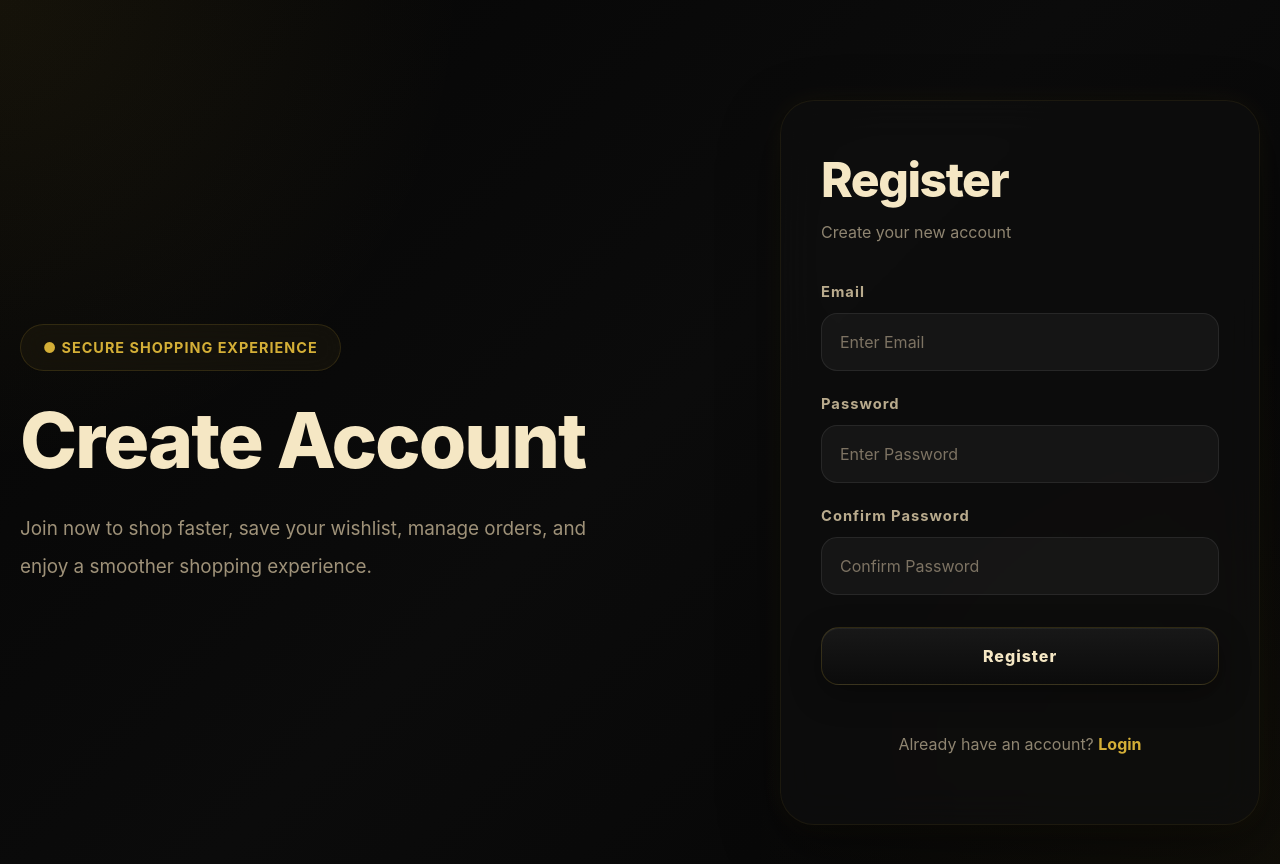
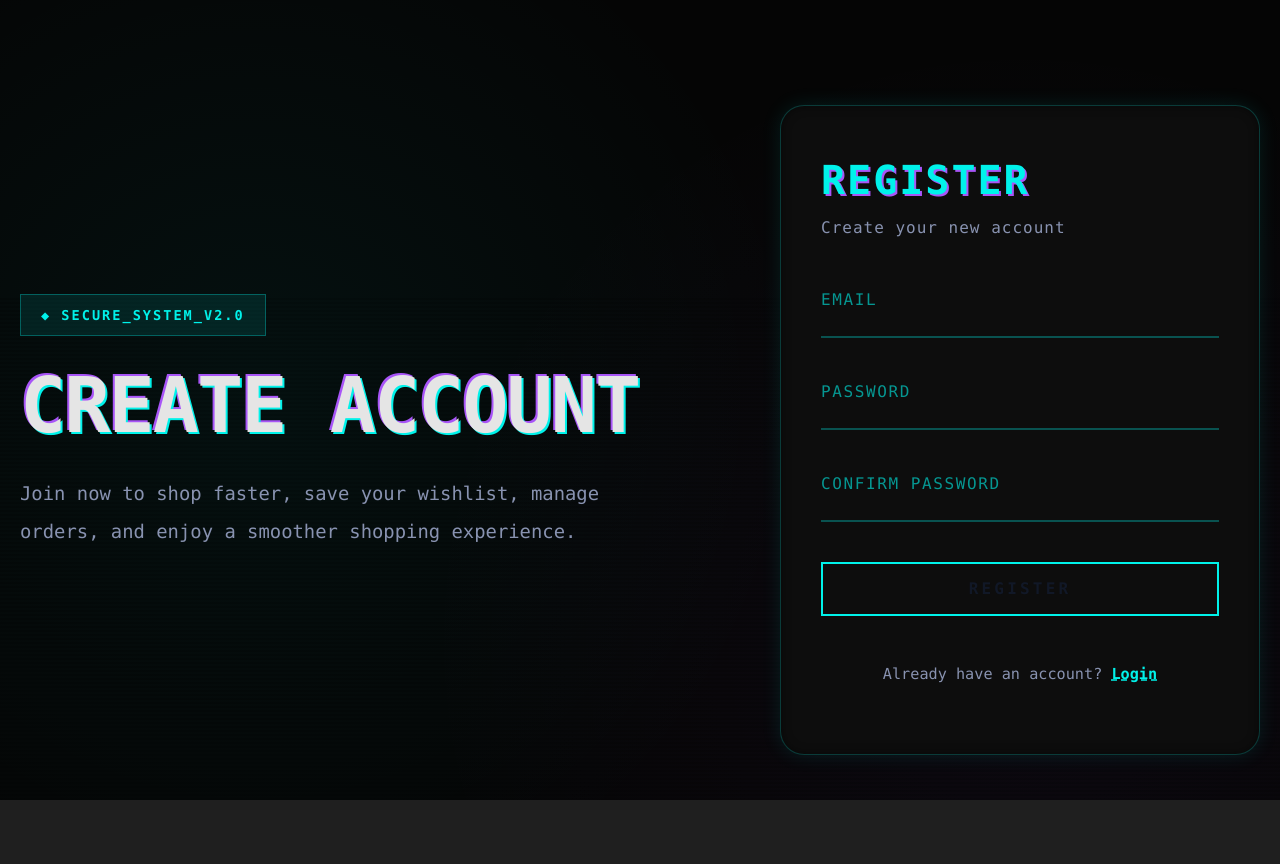
Before and after one commit to siva1154/shophub-frontend, a React (Vite) app: page /register in a window 1280 px wide. After the commit the page ends 800 px from the top, so only its background shows below. Built offline with nearby package versions, Linux system fonts and the light colour scheme; no server answers.

Commit message:
login ui updated

```diff
--- a/src/components/Register.jsx
+++ b/src/components/Register.jsx
@@ -56,7 +56,7 @@ navigate("/verify-registration", {
 
           <form onSubmit={handleRegister} className="auth-form">
             <div className="auth-input-group">
-              <label>Email</label>
+              <label data-text="EMAIL">Email</label>
               <input
                 type="email"
                 placeholder="Enter Email"
@@ -67,7 +67,7 @@ navigate("/verify-registration", {
             </div>
 
             <div className="auth-input-group">
-              <label>Password</label>
+              <label data-text="EMAIL">Password</label>
               <input
                 type="password"
                 placeholder="Enter Password"
@@ -78,7 +78,7 @@ navigate("/verify-registration", {
               />
             </div>
             <div className="auth-input-group">
-  <label>Confirm Password</label>
+  <label data-text="EMAIL">Confirm Password</label>
   <input
     type="password"
     placeholder="Confirm Password"
@@ -95,7 +95,7 @@ navigate("/verify-registration", {
 )}
 
             <button className="auth-btn" type="submit" disabled={password !== confirmPassword}>
-              Register
+              <span className="btn-text">REGISTER</span>
             </button>
 
             <p className="auth-switch">
--- a/src/styles/auth.css
+++ b/src/styles/auth.css
@@ -1,124 +1,112 @@
 /* ==========================================
-   LUXURY AUTH PAGE
-   Premium Glassmorphism Theme
+   GLITCH / CYBERPUNK AUTH THEME
+   Replaces old luxury glassmorphism theme
 ========================================== */
 
-/* ===== PAGE ===== */
+/* --- Root Variables --- */
+.auth-page {
+  --bg-color: #0d0d0d;
+  --primary-color: #00f2ea;
+  --secondary-color: #a855f7;
+  --text-color: #e5e5e5;
+  --font-family: "Fira Code", Consolas, "Courier New", Courier, monospace;
+  --glitch-anim-duration: 0.5s;
 
-.auth-page {
   min-height: 100vh;
   display: flex;
   align-items: center;
   justify-content: center;
-
   padding: 100px 20px 40px;
-
-  background:
-    radial-gradient(
-      circle at top left,
-      rgba(212, 175, 55, 0.08),
-      transparent 30%
-    ),
-    radial-gradient(
-      circle at bottom right,
-      rgba(212, 175, 55, 0.05),
-      transparent 35%
-    ),
-    linear-gradient(
-      135deg,
-      #050505,
-      #0b0b0b,
-      #050505
-    );
-
+  background-color: #050505;
+  background-image:
+    radial-gradient(circle at 20% 50%, rgba(0, 242, 234, 0.05) 0%, transparent 50%),
+    radial-gradient(circle at 80% 80%, rgba(168, 85, 247, 0.05) 0%, transparent 50%);
+  font-family: var(--font-family);
   overflow: hidden;
   position: relative;
 }
 
-/* ===== WRAPPER ===== */
+/* Scanline effect */
+.auth-page::before {
+  content: "";
+  position: absolute;
+  top: 0;
+  left: 0;
+  right: 0;
+  bottom: 0;
+  background: linear-gradient(
+    to bottom,
+    rgba(255,255,255,0),
+    rgba(255,255,255,0) 50%,
+    rgba(0,0,0,0.1) 50%,
+    rgba(0,0,0,0.1)
+  );
+  background-size: 100% 4px;
+  pointer-events: none;
+  z-index: 1;
+  animation: scanline 8s linear infinite;
+}
 
+@keyframes scanline {
+  0% { transform: translateY(-100%); }
+  100% { transform: translateY(100vh); }
+}
+
+/* --- Wrapper --- */
 .auth-wrapper {
   width: 100%;
   max-width: 1250px;
-
   display: grid;
   grid-template-columns: 1fr 480px;
-
   gap: 80px;
   align-items: center;
-
   position: relative;
   z-index: 2;
 }
 
-/* ==========================================
-   LEFT SIDE
-========================================== */
-
+/* --- Left Side --- */
 .auth-left {
-  color: #f5e7c4;
+  color: var(--text-color);
 }
 
 .auth-left::before {
-  content: "● SECURE SHOPPING EXPERIENCE";
-
+  content: "◆ SECURE_SYSTEM_v2.0";
   display: inline-flex;
   align-items: center;
-
-  padding: 12px 22px;
-
-  border-radius: 999px;
-
-  background:
-    rgba(212, 175, 55, 0.05);
-
-  border:
-    1px solid rgba(212, 175, 55, 0.15);
-
-  color:
-    #d4af37;
-
-  font-size: 0.9rem;
+  padding: 10px 20px;
+  background: rgba(0, 242, 234, 0.1);
+  border: 1px solid rgba(0, 242, 234, 0.3);
+  color: var(--primary-color);
+  font-size: 0.85rem;
   font-weight: 700;
-  letter-spacing: 1px;
-
+  letter-spacing: 2px;
   margin-bottom: 30px;
-
-  backdrop-filter: blur(14px);
+  text-transform: uppercase;
 }
 
 .auth-left h1 {
   font-size: clamp(3rem, 6vw, 5.5rem);
-
   line-height: 1.05;
-
   font-weight: 800;
-
   margin-bottom: 28px;
-
   letter-spacing: -2px;
-
-  color: #f5e7c4;
+  color: var(--text-color);
+  text-shadow: 2px 2px 0 var(--primary-color), -2px -2px 0 var(--secondary-color);
+  text-transform: uppercase;
 }
 
 .auth-left p {
   font-size: 1.18rem;
-
   line-height: 2;
-
   max-width: 600px;
-
-  color: #9f9279;
+  color: #8892b0;
 }
 
-/* Premium feature list */
-
+/* Features */
 .auth-features {
   margin-top: 55px;
-
   display: flex;
   flex-direction: column;
-
   gap: 18px;
 }
 
@@ -126,97 +114,68 @@
   display: flex;
   align-items: center;
   gap: 16px;
-
-  color: #9f9279;
-
+  color: #8892b0;
   font-size: 1rem;
 }
 
 .auth-feature-icon {
   width: 40px;
   height: 40px;
-
-  border-radius: 14px;
-
   display: flex;
   align-items: center;
   justify-content: center;
-
-  background:
-    rgba(212,175,55,0.05);
-
-  border:
-    1px solid rgba(212,175,55,0.1);
-
-  color:
-    #d4af37;
+  background: rgba(0, 242, 234, 0.1);
+  border: 1px solid rgba(0, 242, 234, 0.2);
+  color: var(--primary-color);
+  font-size: 1.2rem;
 }
 
-/* ==========================================
-   AUTH CARD
-========================================== */
-
+/* --- Auth Card --- */
 .auth-card {
   position: relative;
-
   padding: 50px 40px;
-
-  border-radius: 34px;
-
-  background:
-    rgba(15, 15, 15, 0.72);
-
-  border:
-    1px solid rgba(212, 175, 55, 0.08);
-
-  backdrop-filter: blur(22px);
-  -webkit-backdrop-filter: blur(22px);
-
+  background-color: var(--bg-color);
+  border: 1px solid rgba(0, 242, 234, 0.2);
   box-shadow:
-    0 20px 60px rgba(0,0,0,0.45),
-    0 0 30px rgba(212,175,55,0.06);
-
+    0 0 20px rgba(0, 242, 234, 0.1),
+    inset 0 0 10px rgba(0, 0, 0, 0.5);
   overflow: hidden;
-
-  transition:
-    transform 0.35s ease,
-    box-shadow 0.35s ease,
-    border-color 0.35s ease;
+  transition: all 0.3s ease;
 }
 
 .auth-card:hover {
-  transform: translateY(-6px);
+  box-shadow:
+    0 0 30px rgba(0, 242, 234, 0.2),
+    inset 0 0 15px rgba(0, 0, 0, 0.5);
+  border-color: rgba(0, 242, 234, 0.4);
+}
 
-  border-color:
-    rgba(212,175,55,0.18);
-
-  box-shadow:
-    0 25px 70px rgba(0,0,0,0.5),
-    0 0 40px rgba(212,175,55,0.08);
+/* glass-card class */
+.glass-card {
+  background-color: var(--bg-color);
+  border: 1px solid rgba(0, 242, 234, 0.2);
+  backdrop-filter: none;
+  -webkit-backdrop-filter: none;
 }
 
 .auth-card h2 {
-  font-size: 3rem;
-
+  font-size: 2.5rem;
   margin-bottom: 10px;
-
-  color: #f5e7c4;
-
+  color: var(--primary-color);
   font-weight: 800;
+  text-transform: uppercase;
+  letter-spacing: 2px;
+  text-shadow: 2px 2px 0 var(--secondary-color);
 }
 
 .auth-subtitle {
-  color: #8f8571;
-
+  color: #8892b0;
   margin-bottom: 35px;
-
   font-size: 1rem;
+  letter-spacing: 1px;
 }
 
-/* ==========================================
-   FORM
-========================================== */
-
+/* --- Form --- */
 .auth-form {
   display: flex;
   flex-direction: column;
@@ -224,144 +183,199 @@
 }
 
 .auth-input-group {
-  display: flex;
-  flex-direction: column;
+  position: relative;
+  margin-bottom: 0.5rem;
 }
 
 .auth-input-group label {
-  margin-bottom: 10px;
-
-  color: #b9ab8d;
-
-  font-size: 0.92rem;
-
-  letter-spacing: 1px;
-
-  font-weight: 700;
+  position: absolute;
+  top: 0.75em;
+  left: 0;
+  font-size: 1rem;
+  color: var(--primary-color);
+  opacity: 0.6;
+  text-transform: uppercase;
+  letter-spacing: 0.1em;
+  pointer-events: none;
+  transition: all 0.3s ease;
 }
 
 .auth-input-group input {
   width: 100%;
-
-  padding: 16px 18px;
-
-  border-radius: 16px;
-
-  border:
-    1px solid rgba(255,255,255,0.08);
-
-  background:
-    rgba(255,255,255,0.04);
-
-  color: white;
-
+  background: transparent;
+  border: none;
+  border-bottom: 2px solid rgba(0, 242, 234, 0.3);
+  padding: 0.75em 0;
+  padding-top: 1.5em;
+  font-size: 1rem;
+  color: var(--text-color);
+  font-family: inherit;
   outline: none;
-
-  font-size: 1rem;
-
-  transition:
-    border-color 0.3s ease,
-    box-shadow 0.3s ease,
-    transform 0.3s ease;
+  transition: border-color 0.3s ease;
 }
 
 .auth-input-group input::placeholder {
-  color: #7d7363;
+  color: #555;
+  opacity: 0;
 }
 
 .auth-input-group input:focus {
-  border-color:
-    rgba(212,175,55,0.35);
-
-  box-shadow:
-    0 0 20px rgba(212,175,55,0.08);
-
-  transform:
-    translateY(-1px);
+  border-color: var(--primary-color);
 }
 
-/* ==========================================
-   BUTTON
-========================================== */
-
-.auth-btn {
-  margin-top: 10px;
-
-  padding: 16px 20px;
-
-  border-radius: 18px;
-
-  border:
-    1px solid rgba(212,175,55,0.18);
-
-  background:
-    linear-gradient(
-      180deg,
-      #181818,
-      #0b0b0b
-    );
-
-  color:
-    #f5e7c4;
-
-  font-size: 1rem;
-  font-weight: 800;
-
-  letter-spacing: 1px;
-
-  cursor: pointer;
-
-  transition:
-    all 0.35s ease;
-
-  box-shadow:
-    inset 0 1px 0 rgba(255,255,255,0.05),
-    0 10px 30px rgba(0,0,0,0.35);
+/* Floating label effect */
+.auth-input-group input:focus + label,
+.auth-input-group input:not(:placeholder-shown) + label {
+  top: -0.2em;
+  font-size: 0.8rem;
+  opacity: 1;
+  color: var(--primary-color);
 }
 
-.auth-btn:hover {
-  transform: translateY(-3px);
-
-  border-color:
-    rgba(212,175,55,0.35);
-
-  box-shadow:
-    0 18px 40px rgba(0,0,0,0.45),
-    0 0 25px rgba(212,175,55,0.12);
+/* Glitch effect on label focus */
+.auth-input-group input:focus + label::before,
+.auth-input-group input:focus + label::after {
+  content: attr(data-text);
+  position: absolute;
+  top: 0;
+  left: 0;
+  width: 100%;
+  height: 100%;
+  background-color: var(--bg-color);
 }
 
-/* ==========================================
-   GOOGLE BUTTON
-========================================== */
+.auth-input-group input:focus + label::before {
+  color: var(--secondary-color);
+  animation: glitch-anim var(--glitch-anim-duration) cubic-bezier(0.25, 0.46, 0.45, 0.94) both;
+}
 
+.auth-input-group input:focus + label::after {
+  color: var(--primary-color);
+  animation: glitch-anim var(--glitch-anim-duration) cubic-bezier(0.25, 0.46, 0.45, 0.94) reverse both;
+}
+
+@keyframes glitch-anim {
+  0% { transform: translate(0); clip-path: inset(0 0 0 0); }
+  20% { transform: translate(-5px, 3px); clip-path: inset(50% 0 20% 0); }
+  40% { transform: translate(3px, -2px); clip-path: inset(20% 0 60% 0); }
+  60% { transform: translate(-4px, 2px); clip-path: inset(80% 0 5% 0); }
+  80% { transform: translate(4px, -3px); clip-path: inset(30% 0 45% 0); }
+  100% { transform: translate(0); clip-path: inset(0 0 0 0); }
+}
+
+/* --- Button --- */
+.auth-btn {
+  width: 100%;
+  padding: 0.8em;
+  margin-top: 10px;
+  background-color: transparent;
+  border: 2px solid var(--primary-color);
+  color: var(--primary-color);
+  font-family: inherit;
+  font-size: 1rem;
+  font-weight: 700;
+  text-transform: uppercase;
+  letter-spacing: 0.2em;
+  cursor: pointer;
+  position: relative;
+  transition: all 0.3s;
+  overflow: hidden;
+}
+
+.auth-btn:hover,
+.auth-btn:focus {
+  background-color: var(--primary-color);
+  color: var(--bg-color);
+  box-shadow: 0 0 25px var(--primary-color);
+  outline: none;
+}
+
+.auth-btn:active {
+  transform: scale(0.97);
+}
+
+/* Button glitch text effect */
+.auth-btn .btn-text {
+  position: relative;
+  z-index: 1;
+  transition: opacity 0.2s ease;
+}
+
+.auth-btn:hover .btn-text {
+  opacity: 0;
+}
+
+.auth-btn::before,
+.auth-btn::after {
+  content: attr(data-text);
+  position: absolute;
+  top: 0;
+  left: 0;
+  width: 100%;
+  height: 100%;
+  display: flex;
+  align-items: center;
+  justify-content: center;
+  opacity: 0;
+  background-color: var(--primary-color);
+  transition: opacity 0.2s ease;
+}
+
+.auth-btn:hover::before {
+  opacity: 1;
+  color: var(--secondary-color);
+  animation: glitch-anim var(--glitch-anim-duration) cubic-bezier(0.25, 0.46, 0.45, 0.94) both;
+}
+
+.auth-btn:hover::after {
+  opacity: 1;
+  color: var(--bg-color);
+  animation: glitch-anim var(--glitch-anim-duration) cubic-bezier(0.25, 0.46, 0.45, 0.94) reverse both;
+}
+
+/* Disabled state */
+.auth-btn:disabled {
+  opacity: 0.5;
+  cursor: not-allowed;
+  background: transparent;
+  border-color: #666;
+  color: #666;
+  box-shadow: none;
+}
+
+.auth-btn:disabled:hover {
+  background: transparent;
+  color: #666;
+  box-shadow: none;
+}
+
+.auth-btn:disabled:hover .btn-text {
+  opacity: 1;
+}
+
+.auth-btn:disabled::before,
+.auth-btn:disabled::after {
+  display: none;
+}
+
+/* --- Google Button --- */
 .google-login-btn {
   width: 100%;
-
   margin-top: 14px;
-
   padding: 15px 18px;
-
-  border-radius: 18px;
-
-  border:
-    1px solid rgba(255,255,255,0.08);
-
-  background:
-    rgba(255,255,255,0.03);
-
-  color: white;
-
+  border: 2px solid rgba(255, 255, 255, 0.1);
+  background: rgba(255, 255, 255, 0.03);
+  color: var(--text-color);
   display: flex;
   align-items: center;
   justify-content: center;
   gap: 14px;
-
   font-weight: 700;
-
+  font-family: inherit;
   cursor: pointer;
-
-  transition:
-    all 0.35s ease;
+  transition: all 0.3s;
+  text-transform: uppercase;
+  letter-spacing: 1px;
 }
 
 .google-login-btn img {
@@ -370,51 +384,131 @@
 }
 
 .google-login-btn:hover {
-  transform: translateY(-3px);
-
-  border-color:
-    rgba(212,175,55,0.2);
-
-  background:
-    rgba(255,255,255,0.05);
-
-  box-shadow:
-    0 15px 35px rgba(0,0,0,0.35);
+  border-color: var(--primary-color);
+  background: rgba(0, 242, 234, 0.05);
+  box-shadow: 0 0 20px rgba(0, 242, 234, 0.1);
 }
 
-/* ==========================================
-   SWITCH
-========================================== */
-
+/* --- Switch Link --- */
 .auth-switch {
   margin-top: 24px;
-
   text-align: center;
-
-  color: #8f8571;
+  color: #8892b0;
+  font-size: 0.95rem;
 }
 
 .auth-switch span {
-  color: #d4af37;
-
+  color: var(--primary-color);
   font-weight: 700;
-
   cursor: pointer;
+  text-decoration: underline;
+  text-decoration-style: dashed;
 }
 
 .auth-switch span:hover {
-  color: #f5e7c4;
+  color: var(--secondary-color);
 }
 
-/* ==========================================
-   RESPONSIVE
-========================================== */
+/* --- Error Message --- */
+p[style*="color: #ff4d4f"] {
+  color: #ff3333 !important;
+  font-size: 0.85rem;
+  font-weight: bold;
+  margin-top: 8px;
+  text-transform: uppercase;
+  letter-spacing: 1px;
+  text-shadow: 1px 1px 0 #000;
+}
 
+/* --- Forgot Password Link --- */
+.text-end {
+  text-align: right;
+  margin-bottom: 12px;
+}
+
+.text-end span {
+  color: var(--primary-color);
+  cursor: pointer;
+  font-size: 0.95rem;
+  font-weight: 500;
+  text-decoration: underline;
+  text-decoration-style: dashed;
+}
+
+.text-end span:hover {
+  color: var(--secondary-color);
+}
+
+/* --- Primary Button (for ForgotPassword) --- */
+.primary-btn {
+  width: 100%;
+  padding: 0.8em;
+  margin-top: 1rem;
+  background-color: transparent;
+  border: 2px solid var(--primary-color);
+  color: var(--primary-color);
+  font-family: inherit;
+  font-size: 1rem;
+  font-weight: 700;
+  text-transform: uppercase;
+  letter-spacing: 0.2em;
+  cursor: pointer;
+  position: relative;
+  transition: all 0.3s;
+  overflow: hidden;
+}
+
+.primary-btn:hover,
+.primary-btn:focus {
+  background-color: var(--primary-color);
+  color: var(--bg-color);
+  box-shadow: 0 0 25px var(--primary-color);
+  outline: none;
+}
+
+.primary-btn:disabled {
+  opacity: 0.5;
+  cursor: not-allowed;
+  border-color: #666;
+  color: #666;
+}
+
+/* --- Form Control (for ForgotPassword) --- */
+.form-control {
+  width: 100%;
+  background: transparent;
+  border: none;
+  border-bottom: 2px solid rgba(0, 242, 234, 0.3);
+  padding: 0.75em 0;
+  font-size: 1rem;
+  color: var(--text-color);
+  font-family: inherit;
+  outline: none;
+  transition: border-color 0.3s ease;
+  margin-bottom: 1rem;
+}
+
+.form-control::placeholder {
+  color: #555;
+}
+
+.form-control:focus {
+  border-color: var(--primary-color);
+}
+
+/* --- Utilities --- */
+.w-100 {
+  width: 100%;
+}
+
+.mb-3 {
+  margin-bottom: 1rem;
+}
+
+/* --- Responsive --- */
 @media (max-width: 992px) {
-
   .auth-wrapper {
     grid-template-columns: 1fr;
-
     gap: 50px;
   }
 
@@ -434,30 +528,36 @@
 }
 
 @media (max-width: 576px) {
-
   .auth-page {
     padding: 90px 16px 30px;
   }
 
   .auth-card {
     padding: 35px 24px;
-
-    border-radius: 28px;
   }
 
   .auth-left h1 {
     font-size: 3rem;
   }
+}
 
-  .auth-left p {
-    font-size: 1rem;
+/* Reduced motion */
+@media (prefers-reduced-motion: reduce) {
+  .auth-input-group input:focus + label::before,
+  .auth-input-group input:focus + label::after,
+  .auth-btn:hover::before,
+  .auth-btn:focus::before,
+  .auth-btn:hover::after,
+  .auth-btn:focus::after {
+    animation: none;
+    opacity: 0;
   }
 
-  .auth-input-group input {
-    padding: 15px 16px;
+  .auth-btn:hover .btn-text {
+    opacity: 1;
+  }
+
+  .auth-page::before {
+    animation: none;
   }
 }
-.auth-btn:disabled {
-  opacity: 0.6;
-  cursor: not-allowed;
-}
```
Also changed, not shown: src/components/ForgotPassword.jsx (+3 -7 lines), src/components/Login.jsx (+6 -9 lines).
